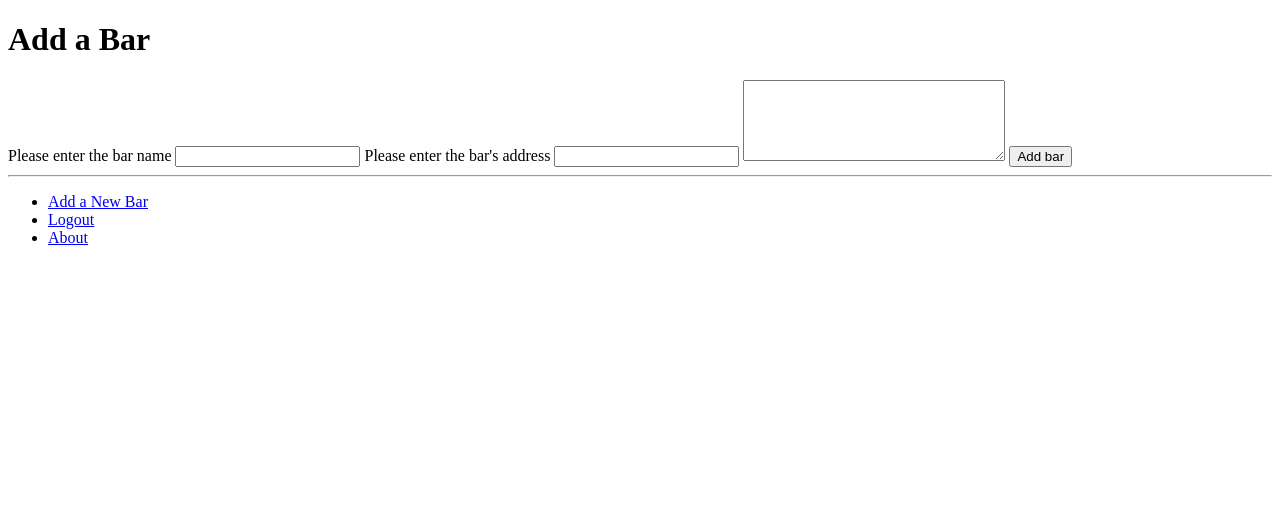
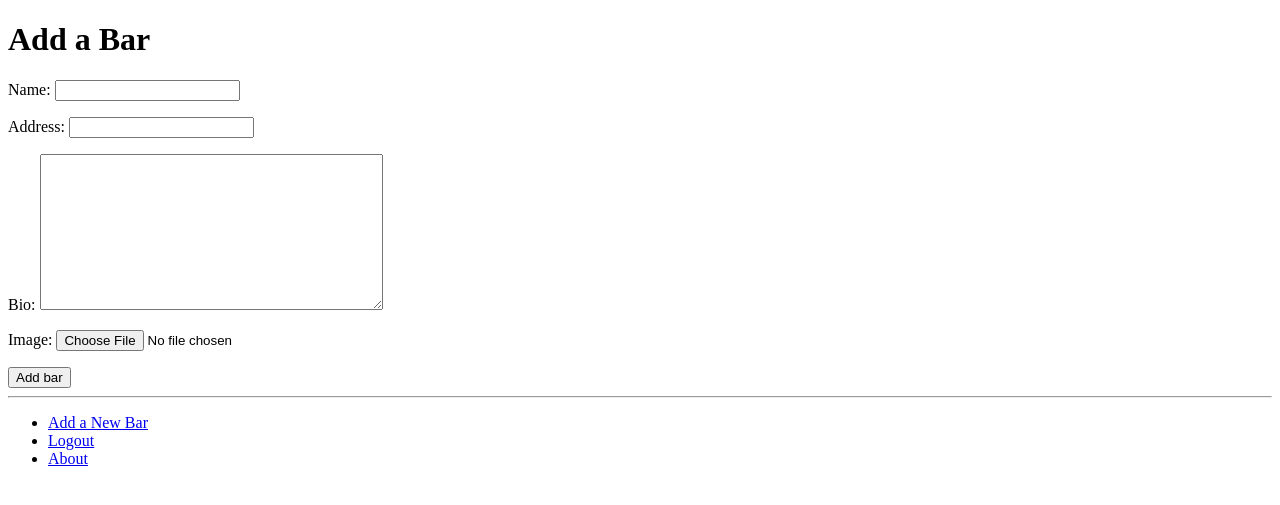
Before and after one commit to goodbrandcraig/ITech-Legless-Industries, a Django app: page /the_watering_hole/add_bar/ in a window 1280 px wide. Shown: the top 505 px of the page. Run offline with Django 3.2, Linux system fonts and the light colour scheme; the visitor is signed in with stand-in values (Sample User, id 1).

Commit message:
Logged in users can now add a bar, everything displays correctly on the new bar's page and the bar displays correctly on the index page

```diff
--- a/legless_industries_project/templates/the_watering_hole/add_bar.html
+++ b/legless_industries_project/templates/the_watering_hole/add_bar.html
@@ -3,18 +3,12 @@
 {% block body_block %}
     <h1>Add a Bar</h1>
 
-    <form id="category_form" method="post" action="/the_watering_hole/add_bar">
+    <form id="category_form" enctype="multipart/form-data" method="post" action="/the_watering_hole/add_bar/">
 
-        {% csrf_token %}
-        {% for hidden in form.hidden_fields %}
-            {{ hidden }}
-        {% endfor %}
+       {% csrf_token %}
+       {{ bar_form.as_p }}
+       {{ image_form.as_p }}
 
-        {% for field in form.visible_fields %}
-            {{ field.errors }}
-            {{ field.help_text}}
-            {{ field }}
-        {% endfor %}
 
         <input type="submit" name="submit" value="Add bar" />
     </form>
--- a/legless_industries_project/templates/the_watering_hole/bar_page.html
+++ b/legless_industries_project/templates/the_watering_hole/bar_page.html
@@ -6,9 +6,9 @@
 
 <h2>{{ bar_name }}</h2>
 {% if bar %}
-        <img src="/uploads{{ photo.image }}"/><br>
+        <img src="/media/{{ photo.image }}"/><br>
         Address: {{ bar.address }}<br><br>
-        Description: {{ bar.bio }}
+        Description: {{ bar.bio }}<br><br>
 
     {% if reviews %}
 
--- a/legless_industries_project/templates/the_watering_hole/index.html
+++ b/legless_industries_project/templates/the_watering_hole/index.html
@@ -8,8 +8,8 @@
 
     {% if Bars %}
             <ul>
-                {% for name in Bars %}
-                <li><a href="/the_watering_hole/bar_page/{{ name.get_bar_url }}" >{{ name.name }}</a></li>
+                {% for Bars in Bars %}
+                <li><a href="/the_watering_hole/bar_page/{{ Bars.get_bar_url }}" >{{ Bars.name }}</a></li>
                 {% endfor %}
             </ul>
         {% else %}
--- a/legless_industries_project/the_watering_hole/forms.py
+++ b/legless_industries_project/the_watering_hole/forms.py
@@ -1,7 +1,7 @@
 __author__ = 'Craig'
 
 from django import forms
-from the_watering_hole.models import UserProfile, Bar
+from the_watering_hole.models import UserProfile, Bar, Photo
 from django.contrib.auth.models import User
 
 
@@ -20,14 +20,14 @@ class UserProfileForm(forms.ModelForm):
 
 
 class BarForm(forms.ModelForm):
+    class Meta:
+        #Provide an association between the ModelForm and a model
+        model = Bar
+        fields = ('name', 'address', 'bio',)
 
-    #basic bar info
-    name = forms.CharField(max_length=128, help_text="Please enter the bar name")
-    address = forms.CharField(max_length=128, help_text="Please enter the bar's address")
-    bio = forms.CharField(widget=forms.widgets.Textarea(attrs={'rows': 5, 'cols': 30}))
 
-     # An inline class to provide additional information on the form.
+class ImageForm(forms.ModelForm):
     class Meta:
-        # Provide an association between the ModelForm and a model
-        model = Bar
-        fields = ('name', 'address', 'bio')
+        #Provide an association between the ModelForm and a model
+        model = Photo
+        fields = ( 'image',)
--- a/legless_industries_project/the_watering_hole/models.py
+++ b/legless_industries_project/the_watering_hole/models.py
@@ -112,8 +112,7 @@ class Event(models.Model):
 
 class Photo(models.Model):
     bar = models.ForeignKey(Bar)
-    name = models.CharField(max_length=128)
     image = models.ImageField(upload_to='uploads')
 
     def __unicode__(self):
-        return self.name
+        return self
--- a/legless_industries_project/the_watering_hole/views.py
+++ b/legless_industries_project/the_watering_hole/views.py
@@ -4,7 +4,7 @@ from django.contrib.auth import authenticate, login, logout
 from django.http import HttpResponseRedirect, HttpResponse
 from django.contrib.auth.decorators import login_required
 
-from the_watering_hole.forms import UserForm, UserProfileForm, BarForm
+from the_watering_hole.forms import UserForm, UserProfileForm, BarForm, ImageForm
 from the_watering_hole.models import Bar, Review, Photo
 
 
@@ -190,28 +190,55 @@ def add_bar(request):
         # Get the context from the request.
         context = RequestContext(request)
 
+        # A boolean value for telling the template whether the creation was successful.
+        # Set to False initially. Code changes value to True when creation succeeds.
+        created = False
+
         # A HTTP POST?
         if request.method == 'POST':
-            form = BarForm(request.POST)
+            bar_form = BarForm(request.POST)
+            image_form = ImageForm(request.POST, request.FILES)
 
              # Have we been provided with a valid form?
-            if form.is_valid():
+            if bar_form.is_valid():
                 # Save the new category to the database.
-                form.save(commit=True)
+                bar = bar_form.save(commit=False)
+                bar.owner = request.user
+                bar = bar_form.save()
+
+                 # Now sort out the photo instance.
+                # Since we need to set the bar attribute ourselves, we set commit=False.
+                # This delays saving the model until we're ready to avoid integrity problems.
+                photo = image_form.save(commit=False)
+                photo.bar = bar
+
+                # Did the user provide a profile picture?
+                # If so, we need to get it from the input form and put it in the UserProfile model.
+                if 'picture' in request.FILES:
+                    photo.image = request.FILES['picture']
+
+                # Now we save the UserProfile model instance.
+                photo.save()
+
+                # Update our variable to tell the template registration was successful.
+                created = True
 
                 # Now call the index() view.
                 # The user will be shown the homepage.
                 return index(request)
+
             else:
                 # The supplied form contained errors - just print them to the terminal.
-                print form.errors
+                print bar_form.errors, image_form.errors
         else:
             # If the request was not a POST, display the form to enter details.
-            form = BarForm()
+            bar_form = BarForm()
+            image_form = ImageForm()
 
-        # Bad form (or form details), no form supplied...
-        # Render the form with error messages (if any).
-        return render_to_response('the_watering_hole/add_bar.html', {'form': form}, context)
+            # Bad form (or form details), no form supplied...
+            # Render the form with error messages (if any).
+            return render_to_response('the_watering_hole/add_bar.html', {'bar_form': bar_form, 'image_form': image_form,
+                                                                         'created': created}, context)
 
     else:
         return HttpResponse("You are not logged in.")
```
Also changed, not shown: legless_industries_project/populate_watering_hole.py (+4 -4 lines), 3 other files.
